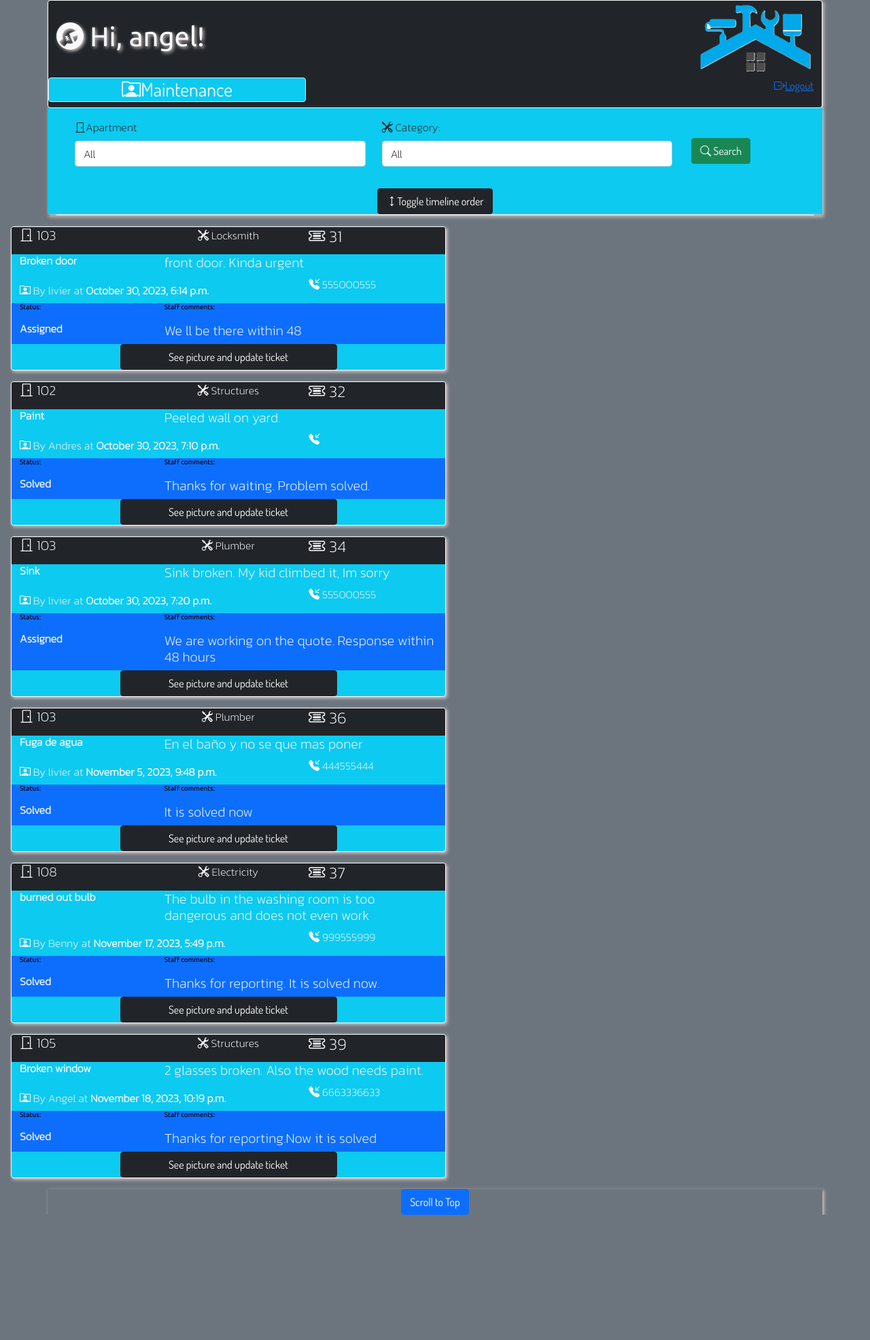
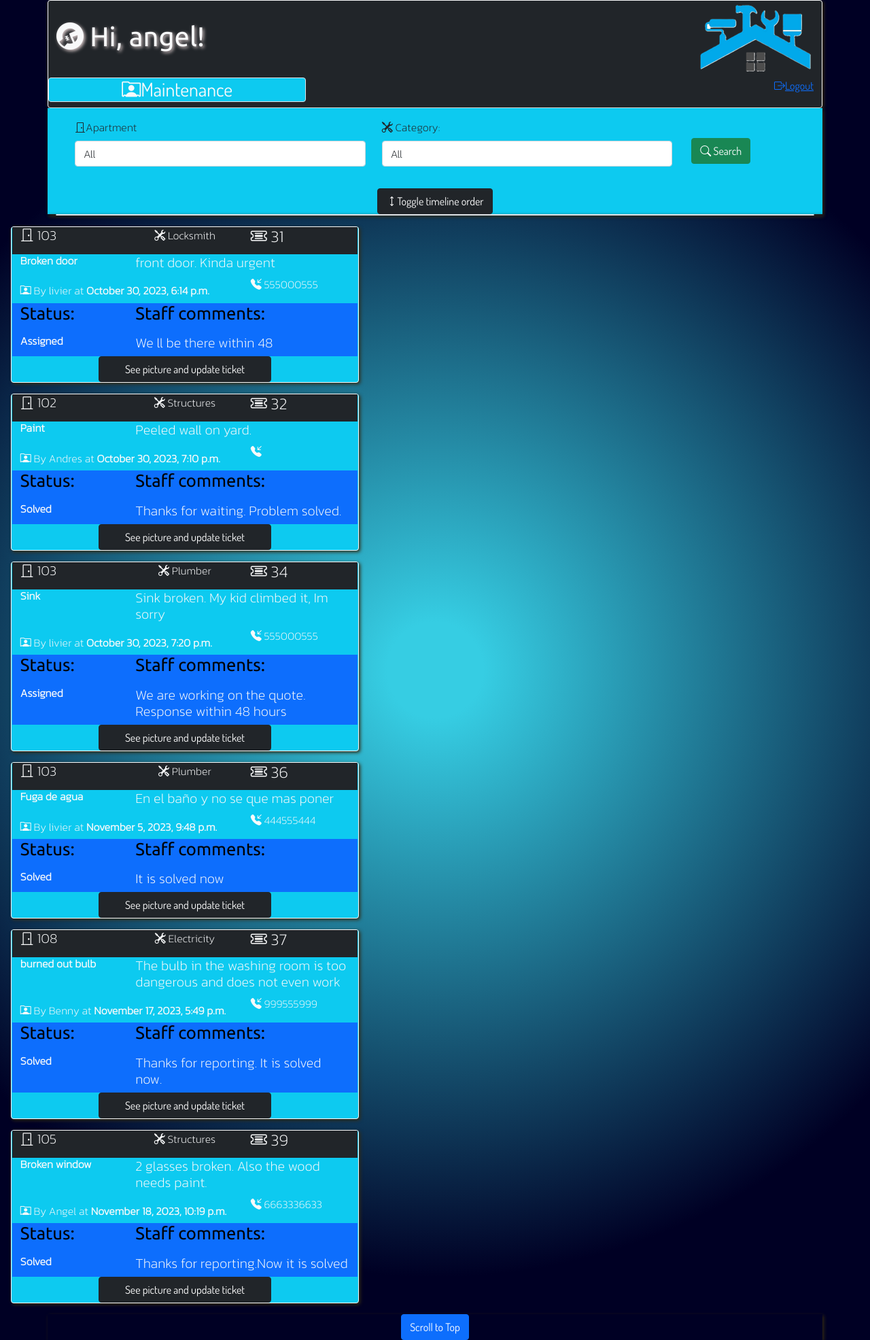
Before and after one commit to Angeluz99/Mi-Edificio, a Django app: page /maintenance_index/ in a window 1280 px wide. Shown: the whole page at 68% size. Before the commit the page ends 1787 px from the top, so only its background shows below. Run offline with Django 4.2, Linux system fonts and the light colour scheme; a user stored in the database is signed in; data comes from the database, SQL or seed files in the repository.

Commit message:
frustration

```diff
--- a/guestServicedesk/static/guestServicedesk/style.css
+++ b/guestServicedesk/static/guestServicedesk/style.css
@@ -1,169 +1,190 @@
-
-@import url('https://fonts.googleapis.com/css2?family=Dosis&family=Kanit:wght@200&family=Ubuntu&display=swap');
+@import url("https://fonts.googleapis.com/css2?family=Dosis&family=Kanit:wght@200&family=Ubuntu&display=swap");
 
 :root {
   --head: Ubuntu;
   --sub: Kanit;
   --text: Dosis;
+  --yellow: rgb(249, 194, 44);
 }
 
-#bodiv{
-display:grid;
+body {
+  background: radial-gradient(
+    circle,
+    rgba(54, 205, 227, 1) 6%,
+    rgba(0, 0, 36, 1) 76%
+  );
+}
+.logFormsBack {
+  height: 100vh;
+}
+
+.rolUsuario {
+  margin: 4vw;
+}
+/* #bodiv {
+  display: grid;
   justify-content: center;
   align-items: center;
+  width: 100%;
+} */
+
+.container {
+  box-shadow: 2px 2px 5px rgb(51, 42, 18);
 }
 
- .container{
-   box-shadow: 2px 2px 5px rgb(218, 203, 203) ;
+.head h1 {
+  font-family: var(--head);
+  text-shadow: 2px 2px 5px rgb(218, 203, 203);
+}
+.head h3 {
+  font-family: var(--text);
 }
 
-#head-guest{
-   position: sticky;
-   z-index: 100;
-   top: 0;
+.roofImg {
+  width: 15vw;
 }
 
-
- .head h1{
-
-    font-family: var(--head);
-    text-shadow: 2px 2px 5px rgb(218, 203, 203);
-
- }
- .head h3{
+button {
   font-family: var(--text);
-
 }
 
- button{
-    font-family: var(--text);
-
+.mgL {
+  margin-left: 10vw;
 }
 
- a{
+a {
   font-family: var(--text);
-
- }
-#ticketForm{
-    /* position: sticky;  */
-    top: 10px;
-    left: 690px;
-    z-index: 1000;
-    width: 35rem;
-    height: 35rem;
-    font-family: var(--sub);
-    overflow:auto;
-
 }
 
-#ticket-guest, .bg-info{
+.NewticketForm {
+  width: auto;
+  padding: 2vw;
+  padding-inline: 3vw;
+  margin: 0vw 3vw;
+}
+
+.wideImput {
+  width: 90vw;
+}
+
+#ticketForm {
+  /*maintenance*/
+
+  z-index: 1000;
+  border: solid;
+  width: 25vw;
+  height: auto;
+  font-family: var(--sub);
+}
+
+#ticket-guest {
+  padding-inline: 1vw;
+  margin: 5vw 1vw;
+}
+#ticket-guest,
+.bg-info {
   font-family: var(--sub);
   overflow: hidden;
+}
 
-}
-#ticketImage{
+#ticketImage {
   width: 400px;
   max-height: 400px;
-    overflow:auto;
-
+  overflow: auto;
 }
 
-#submittedNotification{
+#submittedNotification {
   position: sticky;
 
   z-index: 1000;
   height: 100%;
   font-family: var(--head);
-
 }
-#register-head, #login-head{
+#register-head,
+#login-head {
   font-family: var(--head);
-
 }
 
-#issue, #description, #status, #comments, #category, #comments-label, #status-label{
-   font-size: x-small;
+#issue,
+#description,
+#status,
+#comments,
+#category,
+#comments-label,
+#status-label {
+  font-size: 4vw;
   font-family: var(--head);
-
   color: black;
+  border-radius: 5px;
 }
 
-.forms-user{
+.forms-user {
   font-family: var(--text);
+  background-color: var(--yellow);
 }
 
-#allusersTickets{
-   text-shadow: none;
+.ticketHead {
+  background-color: var(--yellow);
 }
-
-#ticketForm{
-   font-family: var(--sub);
-   overflow:auto;
-   z-index: 1000;
-
-}
-
 
 /* # max, what is below that
 
 # min, what is over that */
 @media only screen and (max-width: 600px) {
   /* abajo de 600px */
-   #ticketForm{
-
+  #ticketForm {
     top: 300px;
     left: 250px;
     width: 11rem;
     height: 25rem;
-
+    overflow: auto;
   }
 
-  #ticketImage{
+  #ticketImage {
     width: 100px;
     max-height: 100px;
   }
-
-#head-guest{
-   margin-left: 1rem ;
-   overflow: hidden;
 }
 
-#userTickets{
-   margin-left: -2rem;
+@media only screen and (min-width: 1000px) {
+  #ticketForm {
+    /* top: 10px;
+    left: 690px; */
+    height: 30rem;
+
+    width: 33rem;
+    overflow: auto;
   }
 
+  .NewticketForm {
+    margin: 0vw 9vw;
   }
 
-
-@media only screen and (min-width: 1000px) {
-
-   #ticketForm{
-
-      top: 300px;
-      left: 530px;
-      width: 28rem;
-      /*height: 30rem; */
-
+  .wideImput {
+    width: 60vw;
   }
 
-  /* #head-guest{
-   margin-left: 1rem ;
-   } */
+  #issue,
+  #description,
+  #status,
+  #comments,
+  #category,
+  #comments-label,
+  #status-label {
+    font-size: 2vw;
+  }
 
-   #userTickets{
-      margin-left: -3rem;
+  .bg-guesTickets {
+    margin: 0vw 10vw;
+    width: 80vw;
+    display: flex;
+    align-items: center;
+    justify-content: center;
+    flex-wrap: wrap;
+  }
+
+  #ticket-guest {
+    width: 40vw;
+    margin: 2vw 1vw;
   }
 }
-
-@media only screen and (min-width: 1200px) {
-
-#ticketForm{
-   /* position: sticky;  */
-   top: 10px;
-   left: 690px;
-   width: 35rem;
-   height: 35rem;
-
-
-}
-}
```
Lines whose indentation alone changed are shown as unchanged.
